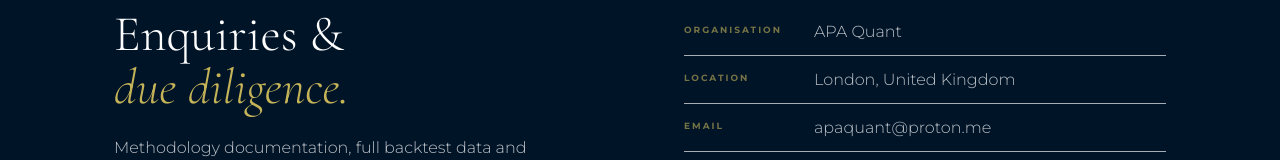
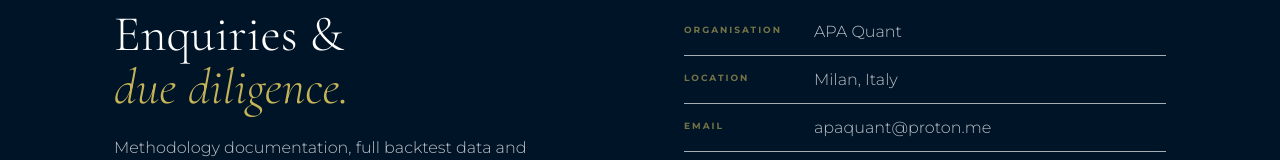
Before and after one commit to PietroAldoTorito/apa-quant, a plain HTML site: page overview.html in a window 1280 px wide. Shown: the part 5143-5303 px from the top of the page. Drawn offline with nearby package versions, Linux system fonts and the light colour scheme.

Commit message:
Align stated location to Italy

```diff
--- a/overview.html
+++ b/overview.html
@@ -689,7 +689,7 @@
       </div>
       <div>
         <div class="contact-row"><div class="c-key">Organisation</div><div class="c-val">APA Quant</div></div>
-        <div class="contact-row"><div class="c-key">Location</div><div class="c-val">London, United Kingdom</div></div>
+        <div class="contact-row"><div class="c-key">Location</div><div class="c-val">Milan, Italy</div></div>
         <div class="contact-row"><div class="c-key">Email</div><div class="c-val"><a href="mailto:apaquant@proton.me">apaquant@proton.me</a></div></div>
         <div class="contact-row"><div class="c-key">Research</div><div class="c-val"><a href="https://t.me/APAQuant" target="_blank">t.me/APAQuant</a></div></div>
         <div class="contact-row"><div class="c-key">Web</div><div class="c-val"><a href="https://apa-quant.com" target="_blank">apa-quant.com</a></div></div>
```
